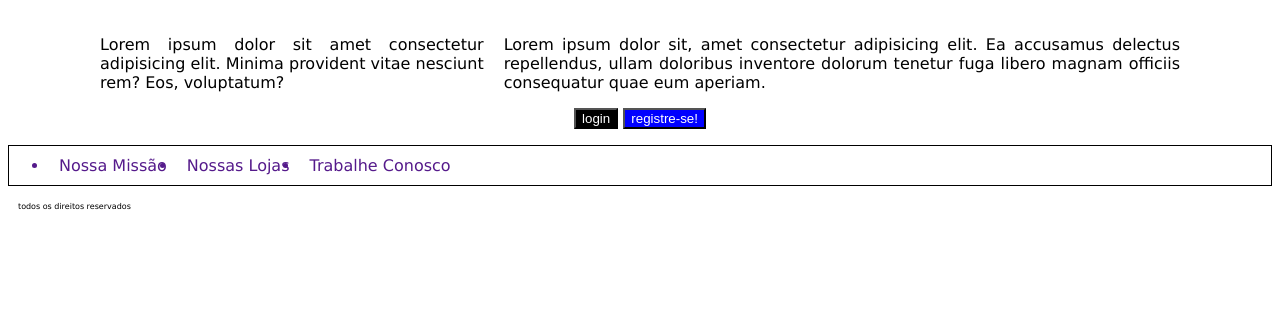
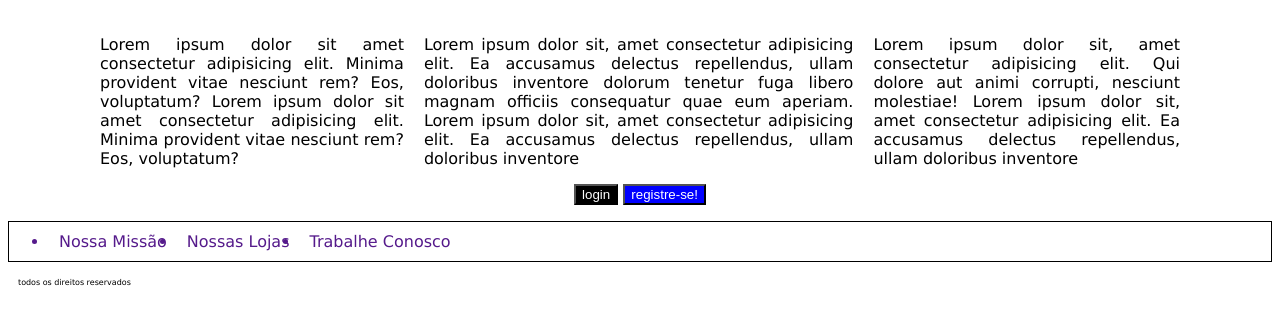
Before and after one commit to sammcruz/HC_bootcamp, a plain HTML site: page css/index.html in a window 1280 px wide. Shown: the part 62-386 px from the top of the page. Drawn offline with Linux system fonts and the light colour scheme.

Commit message:
adição de seletores e hoove

```diff
--- a/css/estilo.css
+++ b/css/estilo.css
@@ -49,3 +49,9 @@ p {
 a {
     text-decoration: none;
 }
+
+body > div > p:hover {
+    background-color: aqua;
+    transition: 300ms;
+    cursor: crosshair;
+}
--- a/css/index.html
+++ b/css/index.html
@@ -10,11 +10,19 @@
 <body>
     <h1>Loja da Kai</h1>
     <div class="container">
-    <p>Lorem ipsum dolor sit amet consectetur adipisicing elit.
-        Minima provident vitae nesciunt rem? Eos, voluptatum?</p>
-    <p>Lorem ipsum dolor sit, amet consectetur adipisicing elit.
-        Ea accusamus delectus repellendus, ullam doloribus inventore
-        dolorum tenetur fuga libero magnam officiis consequatur quae eum aperiam.</p>
+        <p>Lorem ipsum dolor sit amet consectetur adipisicing elit.
+            Minima provident vitae nesciunt rem? Eos, voluptatum?
+            Lorem ipsum dolor sit amet consectetur adipisicing elit.
+            Minima provident vitae nesciunt rem? Eos, voluptatum?</p>
+        <p>Lorem ipsum dolor sit, amet consectetur adipisicing elit.
+            Ea accusamus delectus repellendus, ullam doloribus inventore
+            dolorum tenetur fuga libero magnam officiis consequatur quae eum aperiam.
+            Lorem ipsum dolor sit, amet consectetur adipisicing elit.
+            Ea accusamus delectus repellendus, ullam doloribus inventore</p>
+        <p>Lorem ipsum dolor sit, amet consectetur adipisicing elit. Qui dolore aut
+            animi corrupti, nesciunt molestiae!
+            Lorem ipsum dolor sit, amet consectetur adipisicing elit.
+            Ea accusamus delectus repellendus, ullam doloribus inventore</p>
     </div>
     <div>
         <button id = "login">login</button>
```
